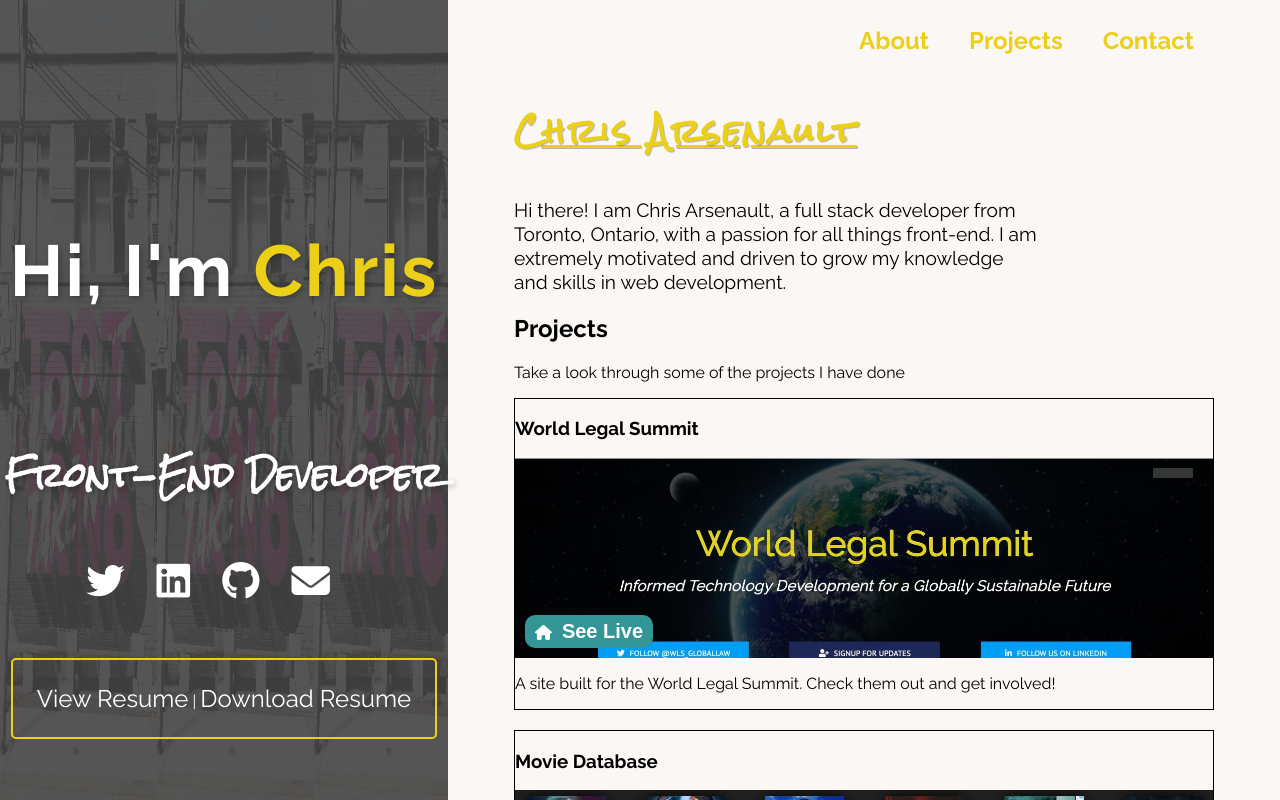
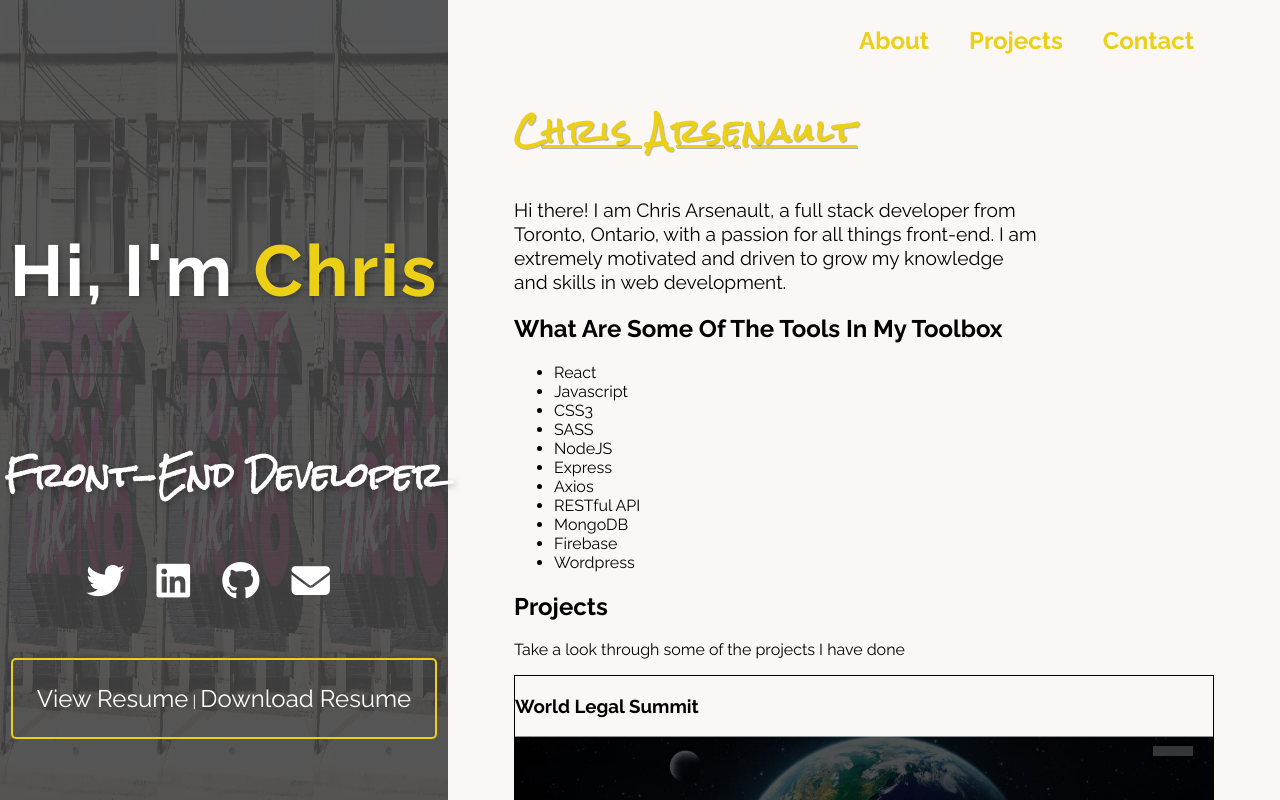
Before and after one commit to chrisstanarsenault/react-portfolio, a React (Create React App) app: page / in a window 1280 px wide. Shown: the top 800 px of the page. Built offline with nearby package versions, Linux system fonts and the light colour scheme; some icons are missing.

Commit message:
convert App.js styled-components to scss and moved file to styles folder.  Added a Toolbox component

```diff
--- a/src/App.js
+++ b/src/App.js
@@ -1,24 +1,17 @@
 import React from 'react';
-import styled from 'styled-components';
 
 import Header from './components/header/Header';
 import Main from './components/main-section/Main';
 
-import { raleway } from './util/sharedStyles';
+import './styles/App.scss';
 
 function App() {
   return (
-    <MainContainer>
+    <div className="app-container">
       <Header />
       <Main />
-    </MainContainer>
+    </div>
   );
 }
 
 export default App;
-
-const MainContainer = styled.div`
-  display: flex;
-  height: 100vh;
-  font-family: ${raleway}
-`;
--- a/src/components/main-section/Main.js
+++ b/src/components/main-section/Main.js
@@ -7,12 +7,14 @@
 import NavBar from './NavBar';
 import Contact from './Contact';
 import ButtonToTop from './ButtonToTop';
+import Toolbox from './Toolbox';
 
 export default function Main() {
   return (
     <div className="main-container">
       <NavBar />
       <About />
+      <Toolbox />
       <Projects />
       <Contact />
       <ButtonToTop />
--- /dev/null
+++ b/src/components/main-section/Toolbox.js
@@ -0,0 +1,22 @@
+import React from 'react';
+
+export default function Toolbox() {
+  return (
+    <div>
+      <h2>What Are Some Of The Tools In My Toolbox</h2>
+      <ul>
+        <li>React</li>
+        <li>Javascript</li>
+        <li>CSS3</li>
+        <li>SASS</li>
+        <li>NodeJS</li>
+        <li>Express</li>
+        <li>Axios</li>
+        <li>RESTful API</li>
+        <li>MongoDB</li>
+        <li>Firebase</li>
+        <li>Wordpress</li>
+      </ul>
+    </div>
+  );
+}
--- /dev/null
+++ b/src/styles/App.scss
@@ -0,0 +1,7 @@
+@import "./sharedStyles.scss";
+
+div.app-container {
+  display: flex;
+  height: 100vh;
+  font-family: $raleway;
+}
--- /dev/null
+++ b/src/styles/main-section/Toolbox.scss
@@ -0,0 +1 @@
+@import "../sharedStyles.scss";
```
Also changed, not shown: src/App.css (deleted, +0 -38 lines).
